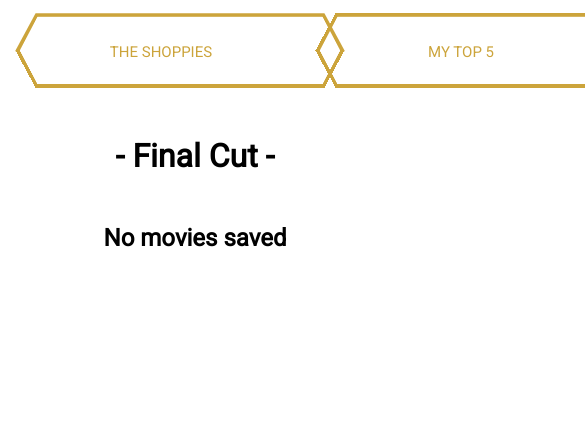
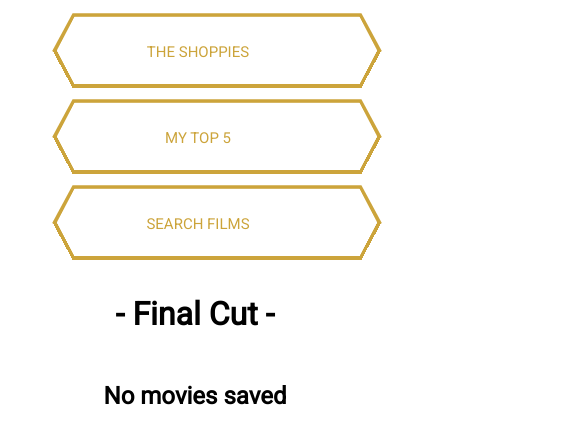
Before and after one commit to abissier/the-shoppies, a React (Create React App) app: page /saved in a window 390 px wide. Shown: the top 444 px of the page, 585 px wide, since content can reach past the window. Built offline with nearby package versions, Linux system fonts and the light colour scheme.

Commit message:
added media query

```diff
--- a/src/App.css
+++ b/src/App.css
@@ -122,6 +122,7 @@ main p {
 	flex-direction: row;
 	justify-content: space-around;
 	margin: 10px;
+	align-content: flex-end;
 }
 
 .movie-card-btns button {
@@ -133,7 +134,7 @@ main p {
 	cursor: pointer;
 }
 
-/* tooltip */
+/* -----tooltip---- */
 .tooltip {
 	position: relative;
 	display: inline-block;
@@ -148,8 +149,6 @@ main p {
 	text-align: center;
 	border-radius: 6px;
 	padding: 5px 0;
-
-	/* Position the tooltip */
 	position: absolute;
 	z-index: 1;
 }
@@ -199,3 +198,27 @@ input {
 }
 
 /* ----- Media Queries ----------- */
+@media screen and (max-width: 800px) {
+	nav {
+		flex-direction: column;
+		background-color: white;
+		border-radius: 5px;
+		height: auto;
+		width: auto;
+		position: sticky;
+		top: 0;
+		z-index: 2;
+		align-items: center;
+	}
+	#year {
+		display: none;
+	}
+	input {
+		width: auto;
+	}
+	form {
+		display: flex;
+		flex-direction: column;
+		align-items: center;
+	}
+}
--- a/src/Components/Title/Title.js
+++ b/src/Components/Title/Title.js
@@ -2,7 +2,7 @@ function Title() {
 	return (
 		<main>
 			<h1>- The Shoppies -</h1>
-			<p>2021</p>
+			<p id="year">2021</p>
 			<p className="about-card">Search for your favorite films and add them to your top 5</p>
 		</main>
 	);
```
